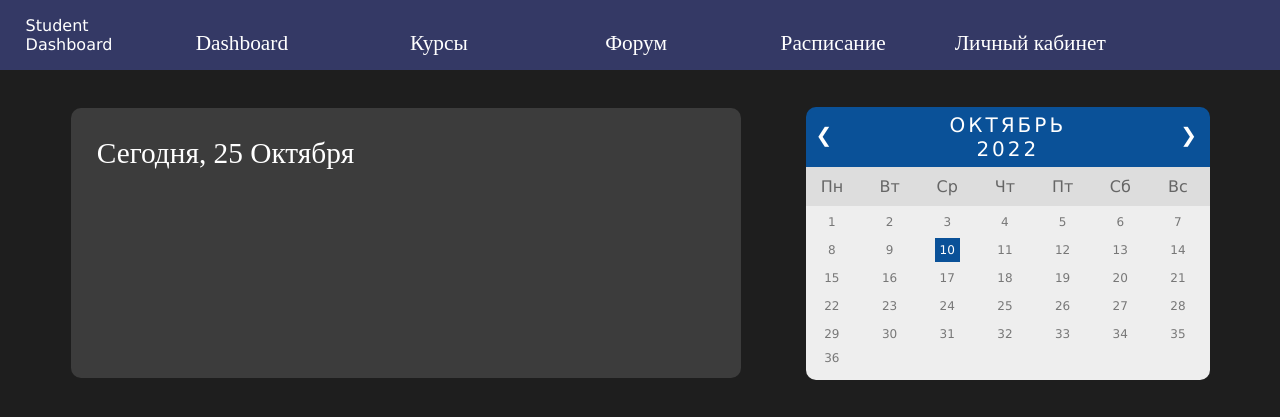
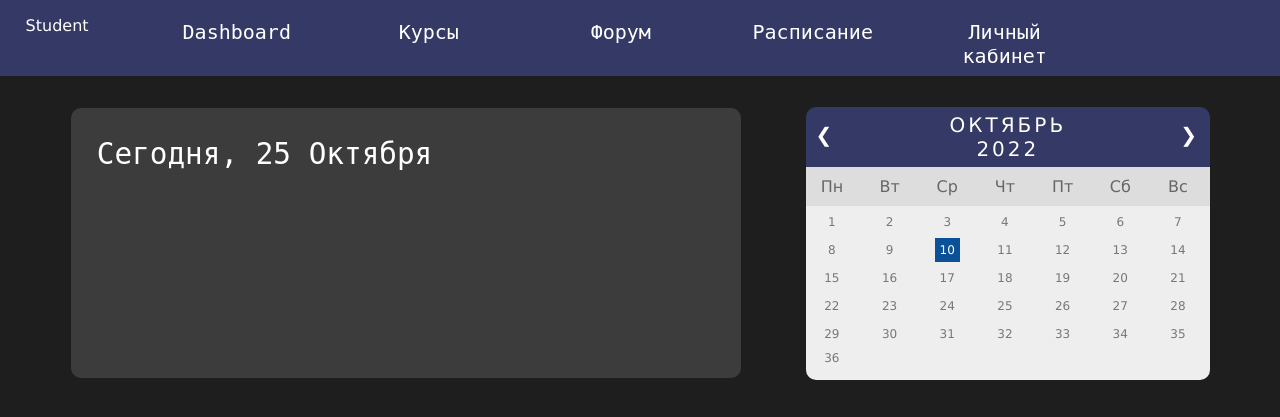
Before and after one commit to Ki4EH/cyberHackers_hakaton, a Flask app: template templates/homepage.html in a window 1280 px wide. Shown: the top 417 px of the page. Run offline with Flask 3, Linux system fonts and the light colour scheme; the template is opened without the code that fills it, so the values that code supplies are empty.

Commit message:
change style

```diff
--- a/static/css/style.css
+++ b/static/css/style.css
@@ -12,6 +12,7 @@ h1 {
 nav {
     background: #343965;
     position: fixed;
+    display: flex;
     top: 0;
     right: 0;
     left: 0;
@@ -25,10 +26,11 @@ nav {
 .nav-item {
     color: white;
     text-align: center;
-    font: 16pt serif;
+    font-size: 20px;
+    font-family: monospace;
     background-color: #343965;
     margin-left: 2%;
-    padding-top: 1%;
+    padding-top: 20px;
     padding-bottom: 0.6%;
     width: 13%;
     height: 80%;
@@ -37,12 +39,14 @@ nav {
     top: 10%;
 }
 .nav-item:hover {
+    transition: .1s;
     color: white;
     text-align: center;
-    font: 16pt serif;
+    font-size: 20px;
+    font-family: monospace;
     background-color: #2a2e52;
     margin-left: 2%;
-    padding-top: 1%;
+    padding-top: 22px;
     padding-bottom: 0.6%;
     width: 13%;
     height: 80%;
@@ -66,8 +70,8 @@ nav {
     display: inline-block;
     position: absolute;
     margin-left: 2%;
-    font: 22pt serif;
-
+    font-size: 22pt;
+    font-family: monospace;
 }
 
 .calendar {
@@ -97,7 +101,7 @@ body {font-family: Verdana, sans-serif;}
     border-top-left-radius: 10px;
     border-top-right-radius: 10px;
     width: 100%;
-    background: rgb(10, 81, 152);
+    background: #343965;
     text-align: center;
 }
 
--- a/templates/homepage.html
+++ b/templates/homepage.html
@@ -6,7 +6,7 @@
 <body>
 
 <nav>
-    <p class="dashboard-name">Student Dashboard</p>
+    <p class="dashboard-name">Student</p>
     <a class="nav-item">Dashboard</a>
     <a class="nav-item">Курсы</a>
     <a class="nav-item">Форум</a>
```
